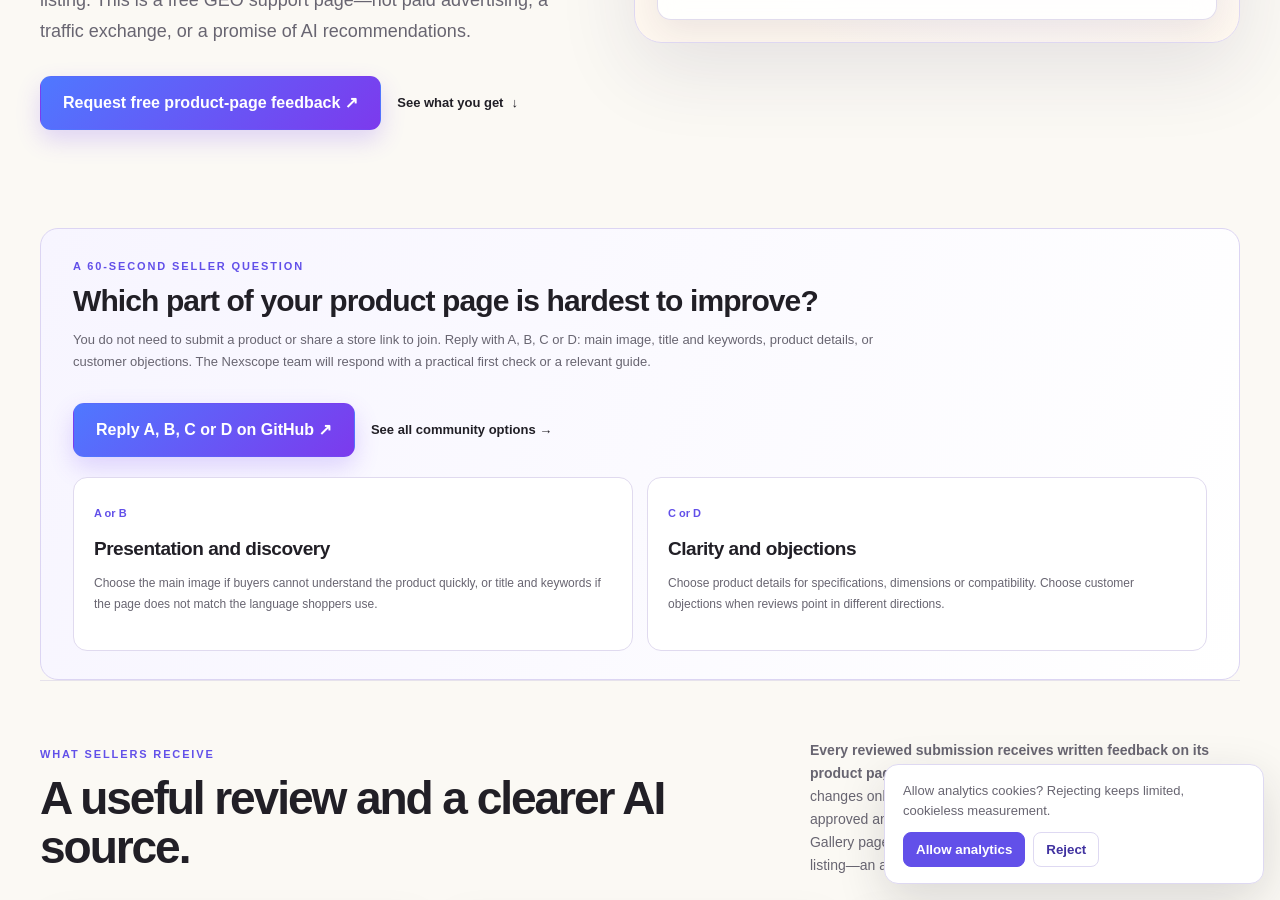
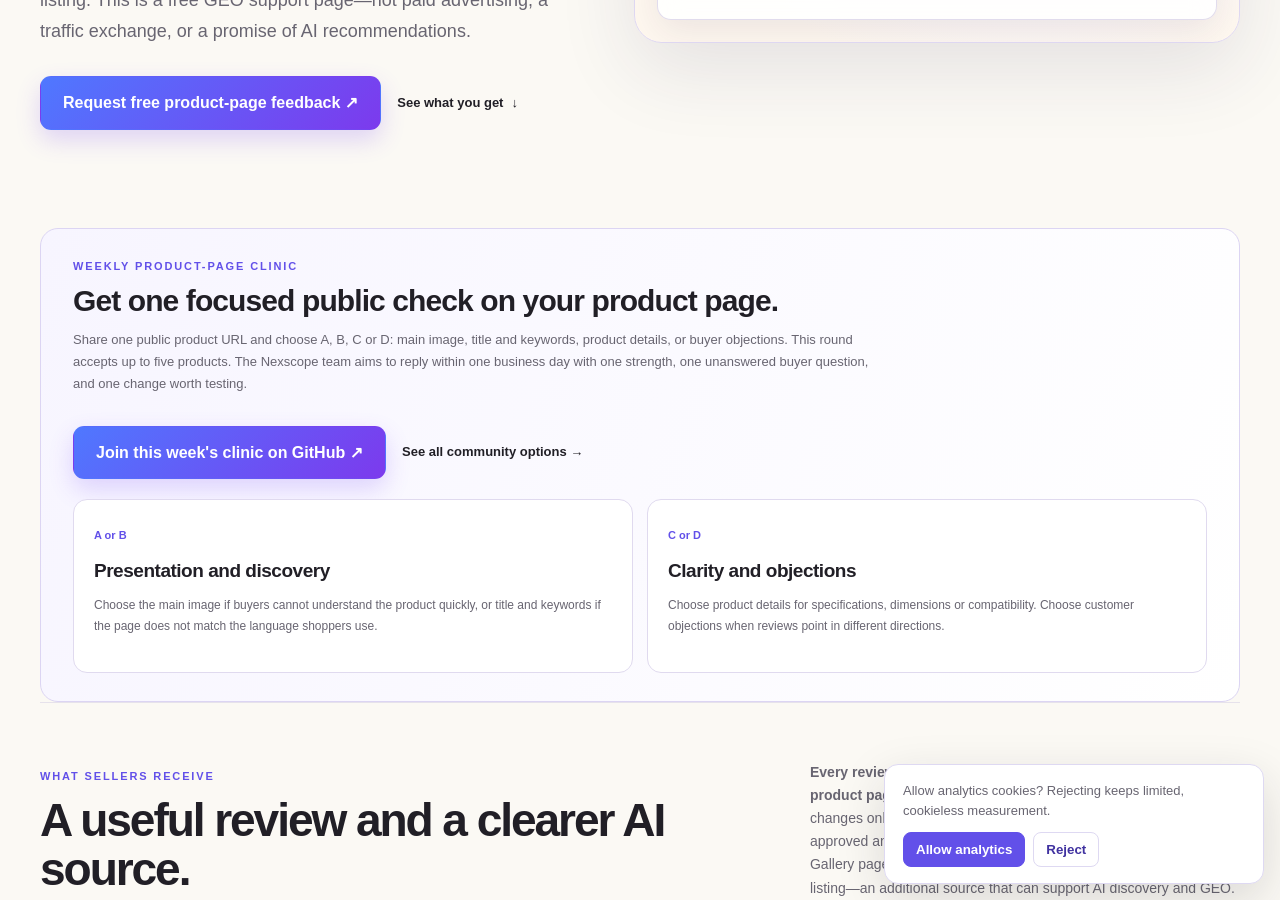
Before and after one commit to nexscope-ai/ecommerce-ai-tools, a Jekyll site: the page built from docs/product-showcase/index.md, in a window 1280 px wide and 900 px high, scrolled down 766 px. Built offline with Jekyll 4.4.1, drawn with Linux system fonts in a browser that asks for light colours; nearby versions of some CDN libraries.

Commit message:
Focus community activation on weekly product clinic

```diff
--- a/docs/product-showcase/index.md
+++ b/docs/product-showcase/index.md
@@ -63,11 +63,11 @@ faq:
 
 <section class="showcase-shopping-paths" aria-labelledby="showcase-community-title">
   <div class="showcase-shopping-paths-intro">
-    <span class="eyebrow">A 60-second seller question</span>
-    <h2 id="showcase-community-title">Which part of your product page is hardest to improve?</h2>
-    <p>You do not need to submit a product or share a store link to join. Reply with A, B, C or D: main image, title and keywords, product details, or customer objections. The Nexscope team will respond with a practical first check or a relevant guide.</p>
+    <span class="eyebrow">Weekly product-page clinic</span>
+    <h2 id="showcase-community-title">Get one focused public check on your product page.</h2>
+    <p>Share one public product URL and choose A, B, C or D: main image, title and keywords, product details, or buyer objections. This round accepts up to five products. The Nexscope team aims to reply within one business day with one strength, one unanswered buyer question, and one change worth testing.</p>
     <div class="showcase-actions">
-      <a class="showcase-primary" data-track-community="product_page_clinic" data-community-action="product_page_clinic" href="https://github.com/nexscope-ai/ecommerce-ai-tools/discussions/16?utm_source=learn.nexscope.ai&amp;utm_medium=product_gallery&amp;utm_campaign=product_page_clinic&amp;utm_content=gallery_hub" target="_blank" rel="noopener noreferrer">Reply A, B, C or D on GitHub ↗</a>
+      <a class="showcase-primary" data-track-community="weekly_product_page_clinic" data-community-action="weekly_product_page_clinic" href="https://github.com/nexscope-ai/ecommerce-ai-tools/discussions/16?utm_source=learn.nexscope.ai&amp;utm_medium=product_gallery&amp;utm_campaign=weekly_product_page_clinic&amp;utm_content=gallery_hub" target="_blank" rel="noopener noreferrer">Join this week's clinic on GitHub ↗</a>
       <a class="showcase-quiet-link" href="{{ '/community/' | relative_url }}">See all community options →</a>
     </div>
   </div>
```
Also changed, not shown: docs/community.md (+2 -2 lines), README.md.
